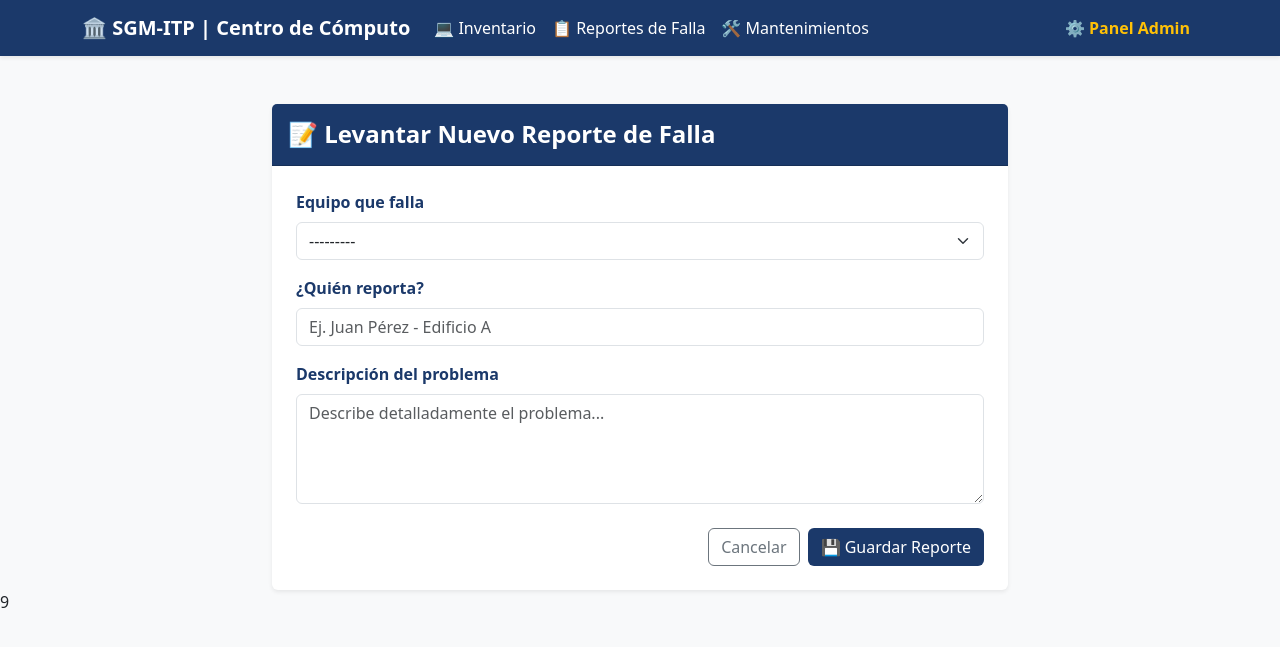
After one commit to AbrahamRecinas/SGM-ITP, a Django app: page /reportes/nuevo/ in a window 1280 px wide. The commit adds this page. Shown: the top 647 px of the page. Run offline with Django 5.2, Linux system fonts and the light colour scheme; data that the repository does not hold is empty.

Commit message:
Formulario funcional para levantar reportes de falla

```diff
--- /dev/null
+++ b/inventario/forms.py
@@ -0,0 +1,16 @@
+from django import forms
+from .models import ReporteFalla
+
+class ReporteFallaForm(forms.ModelForm):
+    class Meta:
+        model = ReporteFalla
+        # Solo pedimos los datos que el usuario necesita llenar.
+        # (La fecha y el estado se ponen solos, ¿recuerdas?)
+        fields = ['equipo', 'solicitante', 'descripcion_falla']
+
+        # Le ponemos el diseño moderno de Bootstrap a las casillas
+        widgets = {
+            'equipo': forms.Select(attrs={'class': 'form-select'}),
+            'solicitante': forms.TextInput(attrs={'class': 'form-control', 'placeholder': 'Ej. Juan Pérez - Edificio A'}),
+            'descripcion_falla': forms.Textarea(attrs={'class': 'form-control', 'rows': 4, 'placeholder': 'Describe detalladamente el problema...'}),
+        }
--- /dev/null
+++ b/inventario/templates/inventario/nuevo_reporte.html
@@ -0,0 +1,38 @@
+{% extends 'inventario/base.html' %}
+
+{% block title %}Nuevo Reporte - SGM-ITP{% endblock %}
+
+{% block content %}
+<div class="row justify-content-center">
+    <div class="col-md-8">
+        <div class="card shadow-sm border-0">
+            <div class="card-header bg-tecnm text-white pt-3 pb-2">
+                <h4 class="fw-bold">📝 Levantar Nuevo Reporte de Falla</h4>
+            </div>
+            <div class="card-body p-4">
+
+                <form method="POST">
+
+                    {% csrf_token %}
+
+                    {% for field in form %}
+                        <div class="mb-3">
+                            <label class="form-label fw-bold text-tecnm">{{ field.label }}</label>
+                            {{ field }}
+                            {% if field.errors %}
+                                <div class="text-danger small mt-1">{{ field.errors }}</div>
+                            {% endif %}
+                        </div>
+                    {% endfor %}
+
+                    <div class="d-grid gap-2 d-md-flex justify-content-md-end mt-4">
+                        <a href="{% url 'lista_reportes' %}" class="btn btn-outline-secondary">Cancelar</a>
+                        <button type="submit" class="btn bg-tecnm text-white">💾 Guardar Reporte</button>
+                    </div>
+                </form>
+
+            </div>
+        </div>
+    </div>
+</div>
+{% endblock %}
--- a/inventario/views.py
+++ b/inventario/views.py
@@ -1,5 +1,6 @@
-from django.shortcuts import render
+from django.shortcuts import render, redirect
 from .models import Equipo, ReporteFalla, Mantenimiento
+from .forms import ReporteFallaForm
 
 def lista_equipos(request):
     equipos = Equipo.objects.all()
@@ -13,3 +14,15 @@ def lista_mantenimientos(request):
     # Traemos los mantenimientos ordenados del más reciente al más antiguo
     mantenimientos = Mantenimiento.objects.all().order_by('-fecha')
     return render(request, 'inventario/lista_mantenimientos.html', {'mantenimientos': mantenimientos})
+def nuevo_reporte(request):
+    # Si el usuario le dio clic al botón de "Guardar" (envió datos)
+    if request.method == 'POST':
+        form = ReporteFallaForm(request.POST)
+        if form.is_valid():
+            form.save() # ¡Aquí ocurre la magia! Se guarda en la base de datos
+            return redirect('lista_reportes') # Lo mandamos a ver la tabla para que vea su reporte
+    else:
+        # Si apenas entró a la página, le mostramos el formulario en blanco
+        form = ReporteFallaForm()
+
+    return render(request, 'inventario/nuevo_reporte.html', {'form': form})
--- a/sgm_itp_project/urls.py
+++ b/sgm_itp_project/urls.py
@@ -22,5 +22,6 @@ urlpatterns = [
     path('admin/', admin.site.urls),
     path('equipos/', views.lista_equipos, name='lista_equipos'),
     path('reportes/', views.lista_reportes, name='lista_reportes'),
+    path('reportes/nuevo/', views.nuevo_reporte, name='nuevo_reporte'),
     path('mantenimientos/', views.lista_mantenimientos, name='lista_mantenimientos'),
 ]
```
Also changed, not shown: inventario/templates/inventario/lista_reportes.html (+8 -4 lines).
